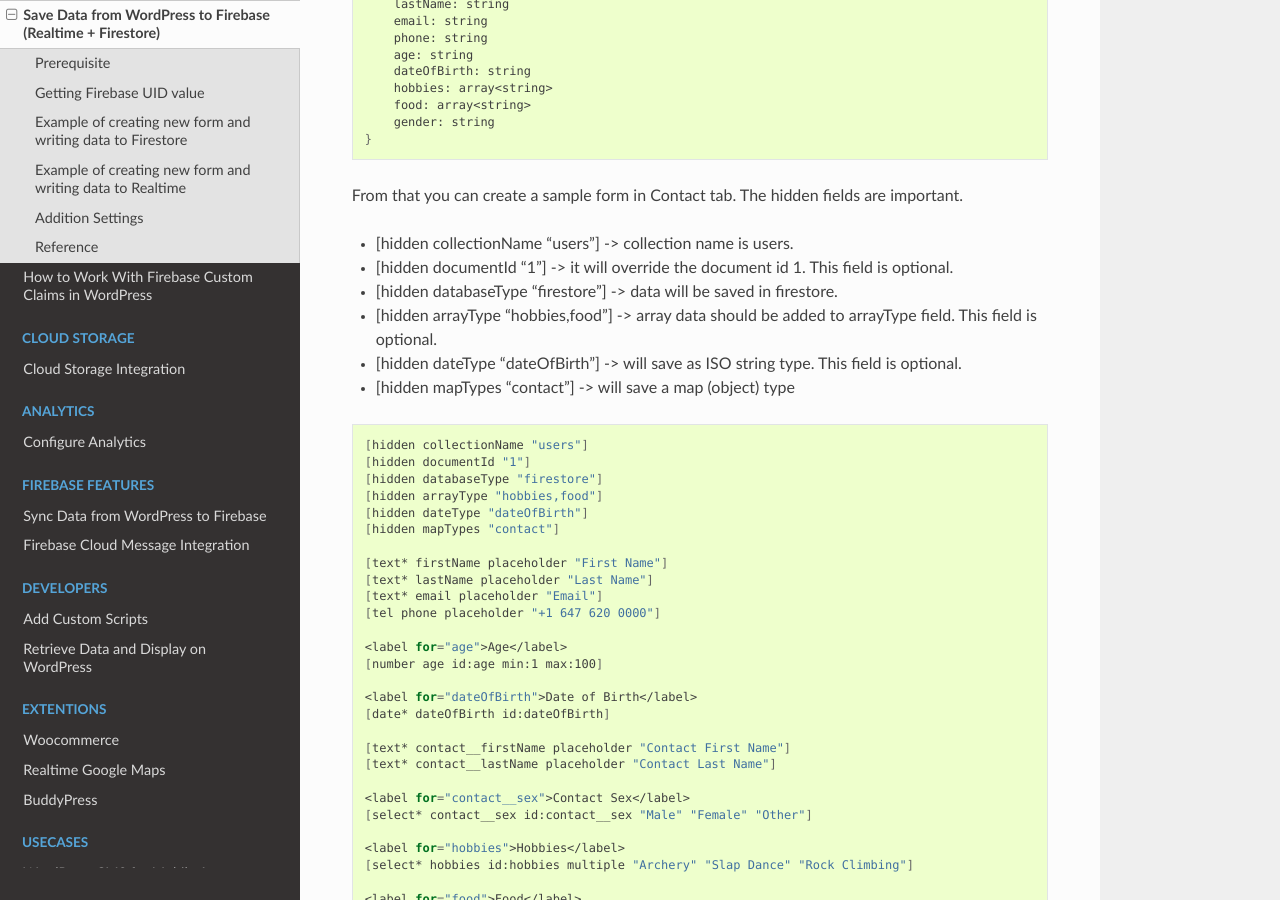
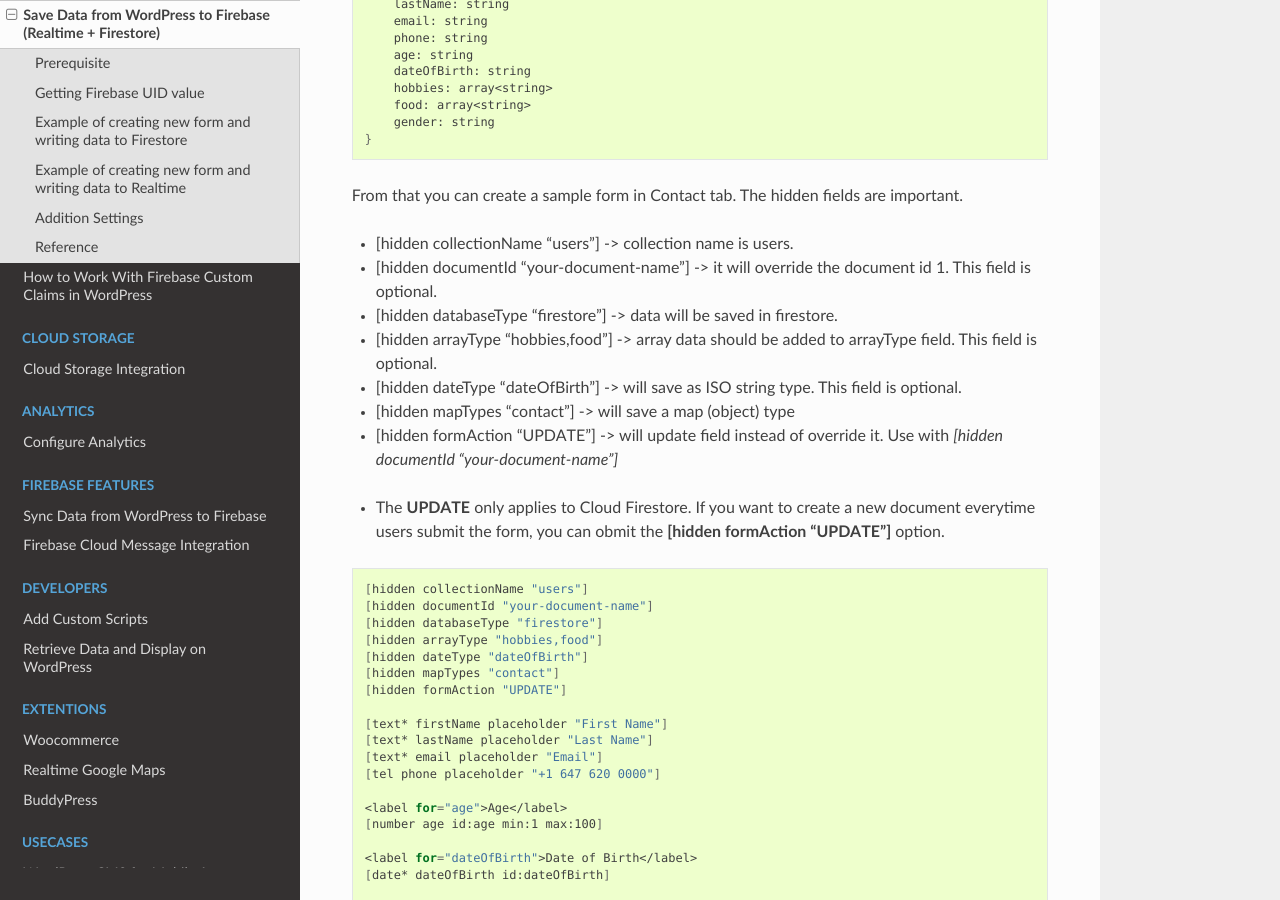
Before and after one commit to dalenguyen/firebase-wordpress-docs, a Sphinx documentation site: the page built from docs/database/save-data-realtime-firestore.rst, in a window 1280 px wide and 900 px high, scrolled down 1193 px. Built offline with Sphinx 7.4.7 and the Read the Docs theme 2.0.0, drawn with Linux system fonts in a browser that asks for light colours.

```diff
--- a/docs/conf.py
+++ b/docs/conf.py
@@ -22,7 +22,7 @@ copyright = '2020, Dale Nguyen'
 author = u'Dale Nguyen'
 
 # The short X.Y version
-version = '1.12.0'
+version = '1.13.0'
 release = version
 
 # -- General configuration ---------------------------------------------------
--- a/docs/database/save-data-realtime-firestore.rst
+++ b/docs/database/save-data-realtime-firestore.rst
@@ -57,20 +57,24 @@ Sample of data that I will use to update to Firestore
 From that you can create a sample form in Contact tab. The hidden fields are important.
 
 + [hidden collectionName "users"]  -> collection name is users.
-+ [hidden documentId "1"] -> it will override the document id 1. This field is optional.
++ [hidden documentId "your-document-name"] -> it will override the document id 1. This field is optional.
 + [hidden databaseType "firestore"] -> data will be saved in firestore.
 + [hidden arrayType "hobbies,food"] -> array data should be added to arrayType field. This field is optional.
 + [hidden dateType "dateOfBirth"] -> will save as ISO string type. This field is optional.
 + [hidden mapTypes "contact"] -> will save a map (object) type
++ [hidden formAction "UPDATE"] -> will update field instead of override it. Use with `[hidden documentId "your-document-name"]`
+
+* The **UPDATE** only applies to Cloud Firestore. If you want to create a new document everytime users submit the form, you can obmit the **[hidden formAction "UPDATE"]** option.
 
 .. code-block:: bash
 
     [hidden collectionName "users"]
-    [hidden documentId "1"]
+    [hidden documentId "your-document-name"]
     [hidden databaseType "firestore"]
     [hidden arrayType "hobbies,food"]
     [hidden dateType "dateOfBirth"]
     [hidden mapTypes "contact"]
+    [hidden formAction "UPDATE"]
 
     [text* firstName placeholder "First Name"]
     [text* lastName placeholder "Last Name"]
--- a/docs/index.rst
+++ b/docs/index.rst
@@ -1,10 +1,10 @@
-Complete Guide to Firebase WordPress Integration (v1.12.0)
+Complete Guide to Firebase WordPress Integration (v1.13.0)
 ==========================================================
 
 .. meta::
    :description lang=en: Guide on how to integrate Firebase to WordPress.
 
-Last updated: August 13th, 2020
+Last updated: August 22th, 2020
 
 .. raw:: html
 
```
Also changed, not shown: docs/misc/changelog.rst (+12 -0 lines).
